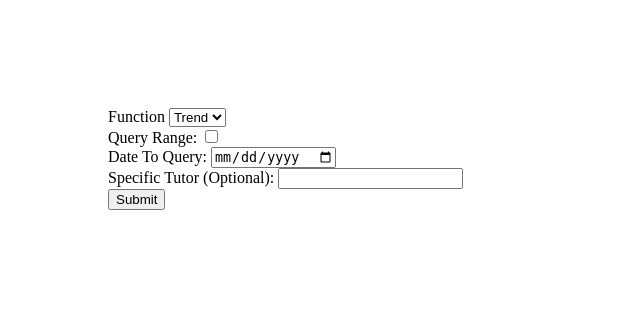
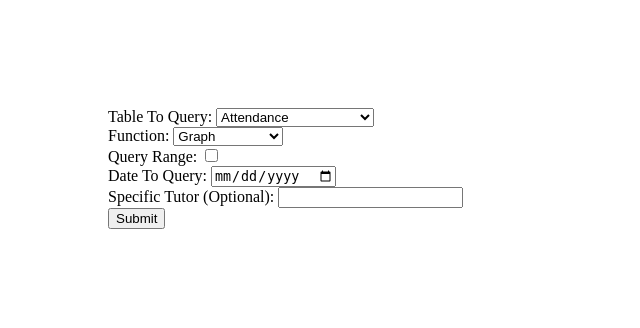
Before and after one commit to HarryYu1/MerryTutorData, a Flask app: page /data in a window 1280 px wide. Shown: the top 328 px of the page, without its empty margins (0-640 px from the left). Run offline with Flask 3, Linux system fonts and the light colour scheme; the visitor is signed in with stand-in values (Sample User, id 1).

Commit message:
Table selector in dataform.html

```diff
--- a/app/attendance_module/attendance.py
+++ b/app/attendance_module/attendance.py
@@ -14,8 +14,8 @@ class HourForm(FlaskForm):
     hours = SelectField('Hours', choices = [(0, 0), (0.5, 0.5), (1, 1), (1.5, 1.5), (2, 2)])  #value label pairs
 
 class AttendanceForm(FlaskForm):
-    name = StringField('Overseer Name')
-    date = DateField('Date Of Session:')
+    name = StringField('Overseer Name', validators=[InputRequired()])
+    date = DateField('Date Of Session:', validators=[InputRequired()])
     add_entry = SubmitField('Add Entry')
     delete_entry = SubmitField('Delete Entry')
     entries = FieldList(FormField(HourForm), min_entries=1)
--- a/app/data_module/data.py
+++ b/app/data_module/data.py
@@ -8,7 +8,12 @@ import flask_login
 databp = Blueprint('data', __name__)
 
 class QueryForm(FlaskForm):
-    function = SelectField('Function', choices = [('trend','Trend'), ('sum','Sum')], validators = [InputRequired()]) #value label pairs
+    table = SelectField('Table To Query:', choices = [('attendance', 'Attendance'), ('attendance_comments', 'Attendance Comments'), ('sessions', 'Session Summaries')],
+                        validators=[InputRequired()], default = 'attendance', render_kw={'onchange': "changeTable()"})
+
+    attendance_function = SelectField('Function:', choices = [('graph','Graph'), ('sum','Sum'), ('query', 'General Query')]) #value label pairs
+    attendance_comments_function = SelectField('Function:', choices = [('bayes', 'Naive Bayes'), ('query', 'General Query')])
+    sessions_function = SelectField('Function:', choices = [('location', 'Location Distribution'), ('graph', 'Graph'), ('query', 'General Query')])
     #super annoying toggle checkbox
     toggle_range = BooleanField('Query Range:', render_kw={'onchange': "toggleRange()"})
     singledate = DateField('Date To Query:')
@@ -22,10 +27,9 @@ class QueryForm(FlaskForm):
 def render_data_form():
     form = QueryForm()
 
-    if form.validate_on_submit():
-        print(form.function.data)
-        print(form.end_date.data)
-
+    #TODO add a bunch of validation here
+    if request.method == 'POST':
+        print(form.table.data)
         return redirect('/landing_page')
 
     return render_template("dataform.html" ,form=form)
--- a/app/templates/dataform.html
+++ b/app/templates/dataform.html
@@ -6,7 +6,18 @@
 </head>
 <body>
     <form action="" method="post" role="form" id="form_attendance" style="padding: 100px;">
-        {{ form.function.label }} {{ form.function() }} <br>
+        {{ form.table.label}} {{ form.table() }} <br>
+
+        <div id = "attendance_func">
+        {{ form.attendance_function.label }} {{ form.attendance_function() }} <br>
+        </div>
+        <div id = "attendance_comments_func" style = "display: none">
+          {{ form.attendance_comments_function.label }} {{ form.attendance_comments_function() }} <br>
+        </div>
+        <div id = "sessions_func" style = "display: none">
+          {{ form.sessions_function.label }} {{ form.sessions_function() }} <br>
+        </div>
+
         {{ form.toggle_range.label }} {{ form.toggle_range() }} <br>
         <div id = "oneDate">
             {{ form.singledate.label }} {{ form.singledate() }} <br>
@@ -20,6 +31,7 @@
         {{ form.submit() }}
 
 <script>
+        //function for toggling whether to query one date or a range
         function toggleRange() {
           let is_checked = document.getElementById('toggle_range').checked;
           if (is_checked) {
@@ -30,6 +42,24 @@
             document.getElementById("dateRange").style.display = "none"
           }
         }
+
+        //function for if you change the table, turns specific fields on and off
+        function changeTable() {
+          let table_value = document.getElementById("table").value;
+          if (table_value === "attendance") {
+            document.getElementById("attendance_func").style.display = "initial"
+            document.getElementById("attendance_comments_func").style.display = "none"
+            document.getElementById("sessions_func").style.display = "none"
+          } else if (table_value === "attendance_comments") {
+            document.getElementById("attendance_func").style.display = "none"
+            document.getElementById("attendance_comments_func").style.display = "initial"
+            document.getElementById("sessions_func").style.display = "none"
+          } else if (table_value === "sessions") {
+            document.getElementById("attendance_func").style.display = "none"
+            document.getElementById("attendance_comments_func").style.display = "none"
+            document.getElementById("sessions_func").style.display = "initial"
+          }
+}
 </script>
 </body>
 </html>
```
